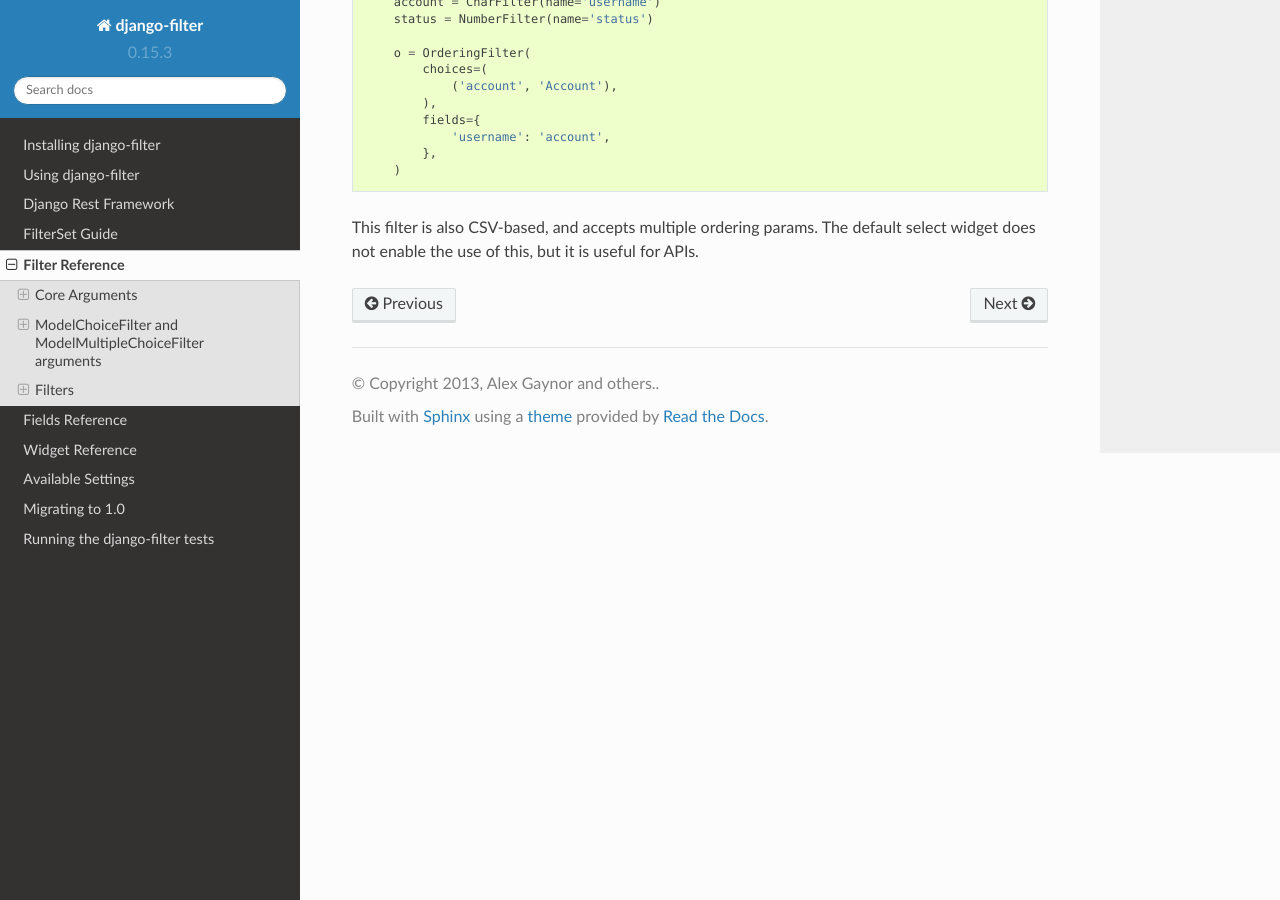
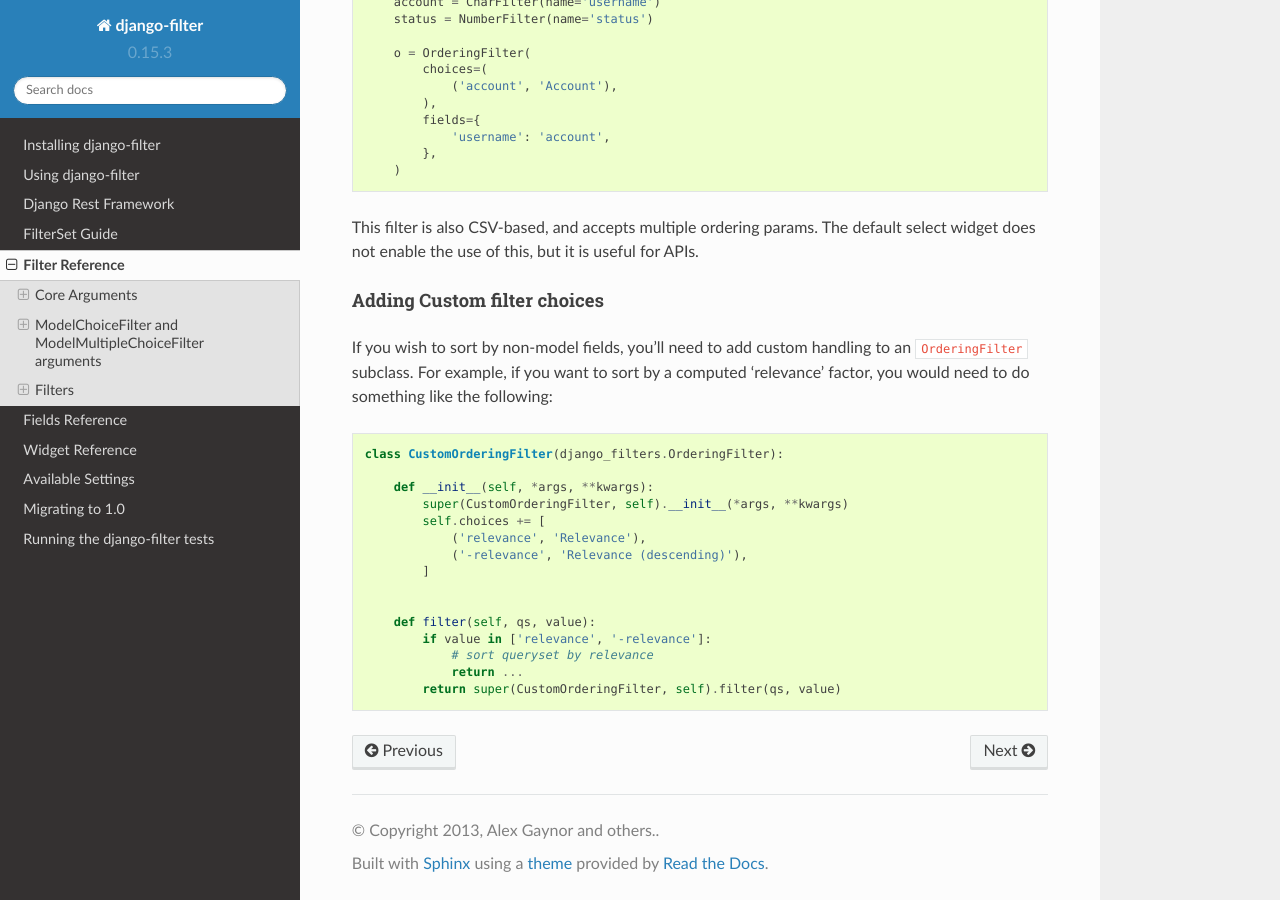
Before and after one commit to carltongibson/django-filter, a Sphinx documentation site: the page built from docs/ref/filters.txt, in a window 1280 px wide and 900 px high, scrolled down 13525 px. Built offline with Sphinx 7.4.7 and the Read the Docs theme 2.0.0, drawn with Linux system fonts in a browser that asks for light colours.

Commit message:
Add custom ordering filter choice to docs

```diff
--- a/docs/ref/filters.txt
+++ b/docs/ref/filters.txt
@@ -733,3 +733,28 @@ want to disable descending sort options.
 This filter is also CSV-based, and accepts multiple ordering params. The
 default select widget does not enable the use of this, but it is useful
 for APIs.
+
+Adding Custom filter choices
+""""""""""""""""""""""""""""
+
+If you wish to sort by non-model fields, you'll need to add custom handling to an
+``OrderingFilter`` subclass. For example, if you want to sort by a computed
+'relevance' factor, you would need to do something like the following:
+
+.. code-block:: python
+
+    class CustomOrderingFilter(django_filters.OrderingFilter):
+
+        def __init__(self, *args, **kwargs):
+            super(CustomOrderingFilter, self).__init__(*args, **kwargs)
+            self.choices += [
+                ('relevance', 'Relevance'),
+                ('-relevance', 'Relevance (descending)'),
+            ]
+
+
+        def filter(self, qs, value):
+            if value in ['relevance', '-relevance']:
+                # sort queryset by relevance
+                return ...
+            return super(CustomOrderingFilter, self).filter(qs, value)
```
